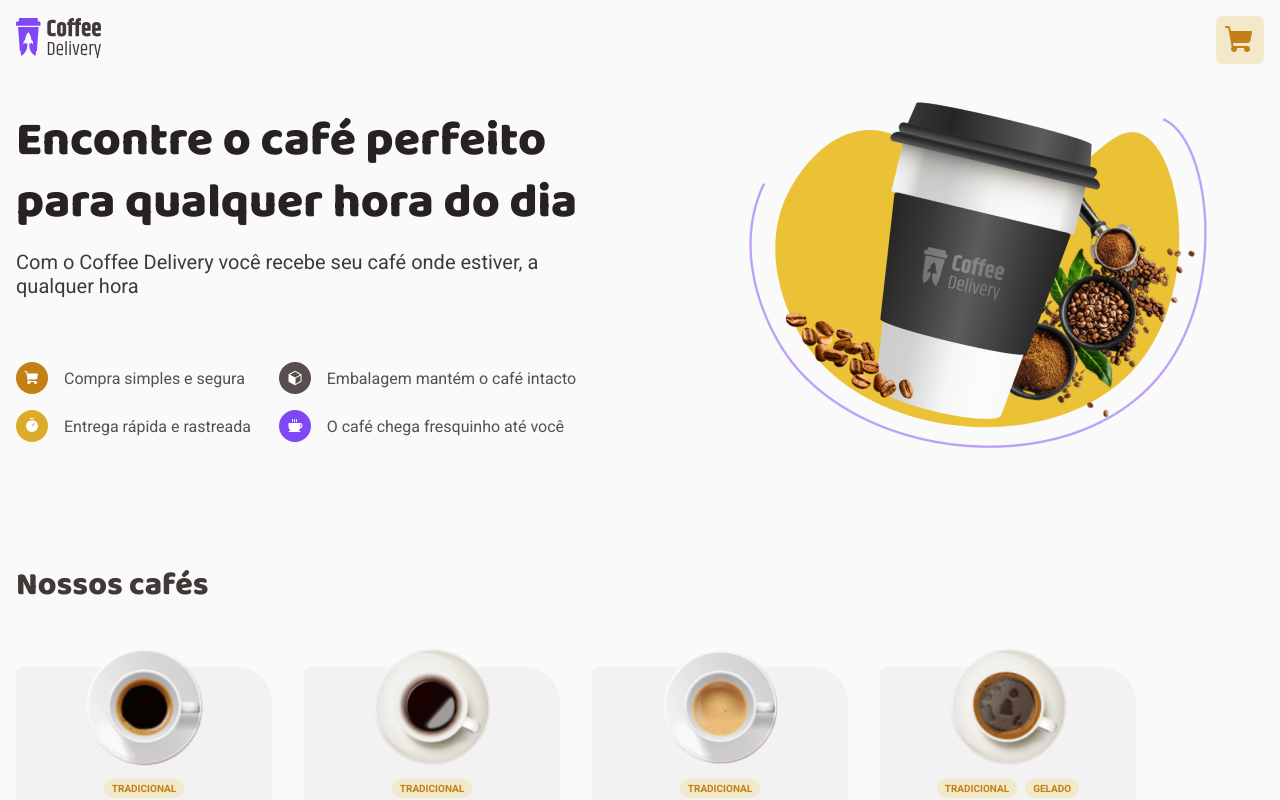
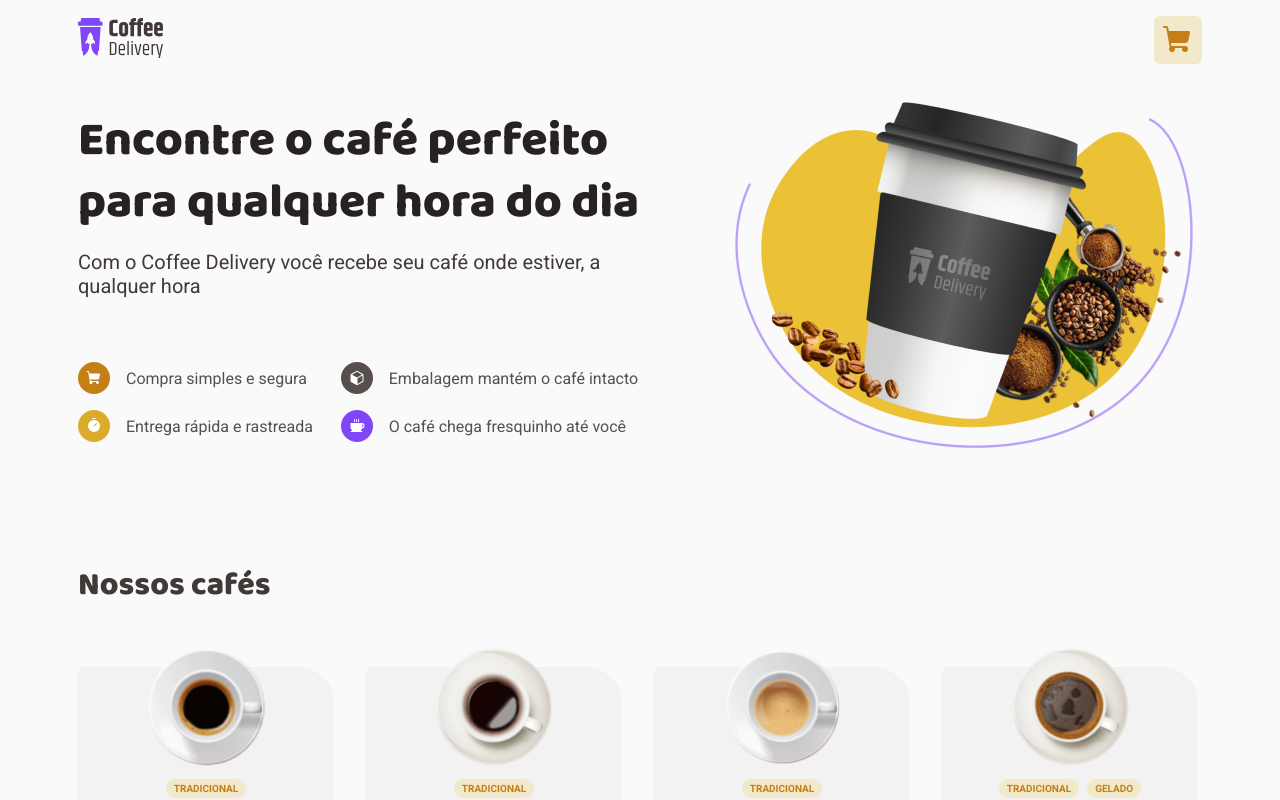
Before and after one commit to giovanaraphaelli/coffee-delivery-rocketseat, a React (Vite) app: page / in a window 1280 px wide. Shown: the top 800 px of the page. Built offline with nearby package versions, Linux system fonts and the light colour scheme; no server answers.

Commit message:
refactor: styles settings

```diff
--- a/src/components/Banner/styles.module.css
+++ b/src/components/Banner/styles.module.css
@@ -3,7 +3,7 @@
   grid-template-columns: 588px auto;
   align-items: center;
   justify-content: space-between;
-  padding: 3rem 3rem 3rem 0;
+  padding: 3rem 0;
 }
 
 .banner > div > h1 {
--- a/src/components/LayoutBase/styles.module.css
+++ b/src/components/LayoutBase/styles.module.css
@@ -1,5 +1,5 @@
 .container {
-  max-width: 1280px;
+  max-width: 1156px;
   margin: 0 auto;
   padding: 3rem 1rem;
 }
--- a/src/components/Navbar/styles.module.css
+++ b/src/components/Navbar/styles.module.css
@@ -7,11 +7,12 @@ header {
   z-index: 1000;
 }
 header > div {
+  max-width: 1156px;
+
   display: flex;
   justify-content: space-between;
   align-items: center;
   width: 100%;
-  max-width: 1280px;
   margin: 0 auto;
   padding: 1rem;
 }
```
